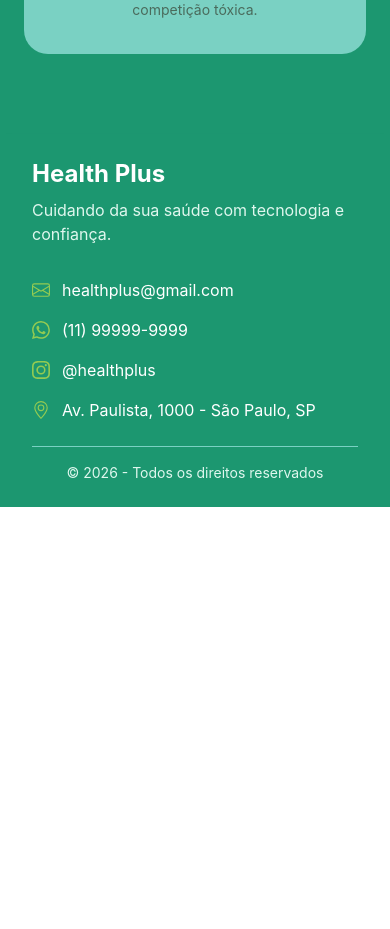
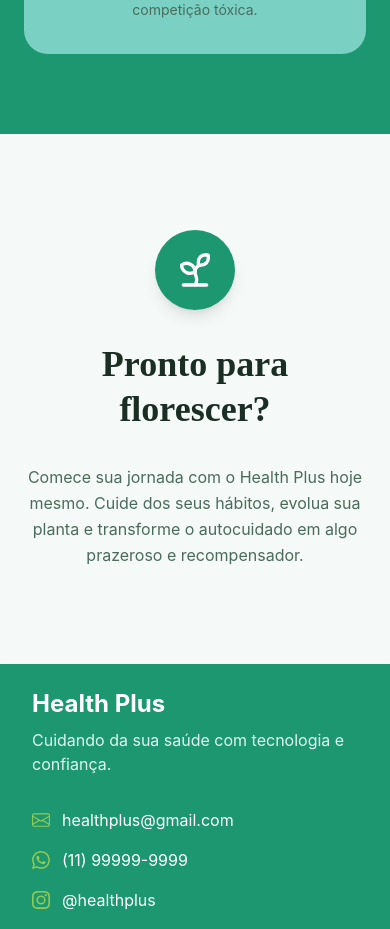
Before and after one commit to 1ESPA-PinkCode/Challenge-WebFront, a React (Vite) app: page / in a window 390 px wide. Shown: the part 7580-8509 px from the top of the page. Before the commit the page ends 8087 px from the top, so only its background shows below. Built offline with nearby package versions, Linux system fonts and the light colour scheme.

Commit message:
feat: add secao final

```diff
--- a/src/routes/Home.jsx
+++ b/src/routes/Home.jsx
@@ -426,6 +426,32 @@ const Home = () => {
 
       </section>
 
+      <section id="cta" className="py-24 px-6 md:px-24 bg-[#f5f9f7]">
+        <div className="flex flex-col items-center text-center gap-8 max-w-2xl mx-auto">
+
+          <div
+            className="w-20 h-20 rounded-full flex items-center justify-center shadow-lg"
+            style={{ backgroundColor: '#1c9770' }}
+          >
+            <Sprout size={40} color="white" />
+          </div>
+
+          <h2
+            className="text-4xl md:text-5xl font-black leading-tight"
+            style={{ fontFamily: 'Playfair Display, serif', color: 'var(--text-dark)' }}
+          >
+            Pronto para florescer?
+          </h2>
+
+          <p className="text-base md:text-lg leading-relaxed" style={{ color: 'var(--text-muted)' }}>
+            Comece sua jornada com o Health Plus hoje mesmo.
+            Cuide dos seus hábitos, evolua sua planta e transforme
+            o autocuidado em algo prazeroso e recompensador.
+          </p>
+
+        </div>
+      </section>
+
     </main>
   )
 }
```
